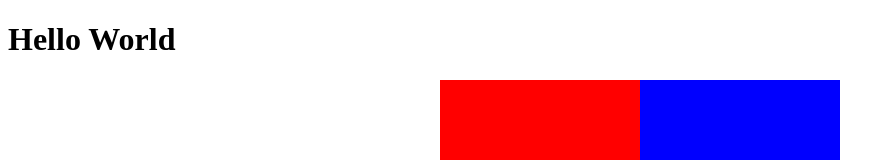
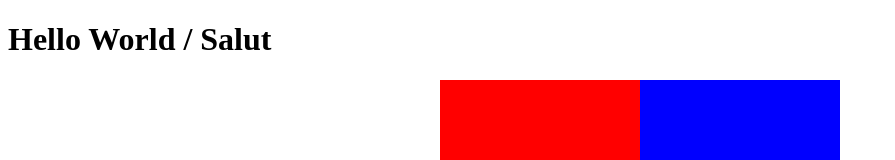
Before and after one commit to Samy1717/newrepo, a plain HTML site: page index.html in a window 1280 px wide. Shown: the top 160 px of the page, without its empty margins (0-895 px from the left). Drawn offline with Linux system fonts and the light colour scheme.

Commit message:
change file index.html

```diff
--- a/index.html
+++ b/index.html
@@ -9,7 +9,7 @@
 
     </body>
         <h1>
-                Hello World
+                Hello World / Salut
         </h1>
 
         <div class='col'>
```
